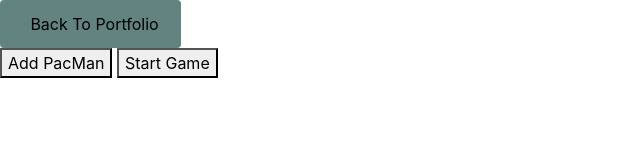
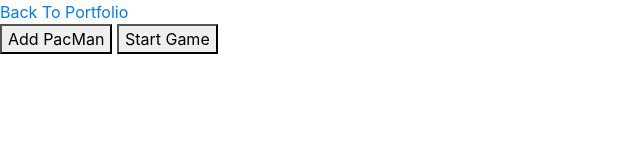
Before and after one commit to JBecerra601/PacMen, a plain HTML site: page Index.html in a window 1280 px wide. Shown: the whole page, without its empty margins (0-640 px from the left). Drawn offline with nearby package versions, Linux system fonts and the light colour scheme.

Commit message:
commit to main

```diff
--- a/Index.html
+++ b/Index.html
@@ -4,7 +4,6 @@
     <meta charset="UTF-8">
     <meta http-equiv="X-UA-Compatible" content="IE=edge">
     <meta name="viewport" content="width=device-width, initial-scale=1.0">
-    <link rel="stylesheet" href="styles.css">
 
     <!--BOOTSTRAP BOOTSTRAP BOOTSTRAP BOOTSTRAP BOOTSTRAP BOOTSTRAP-->
     <link rel="stylesheet" href="https://cdn.jsdelivr.net/npm/bootstrap@4.0.0/dist/css/bootstrap.min.css" integrity="sha384-Gn5384xqQ1aoWXA+058RXPxPg6fy4IWvTNh0E263XmFcJlSAwiGgFAW/dAiS6JXm" crossorigin="anonymous">
@@ -16,7 +15,11 @@
 </head>
 <body>
     <!--return button-->
-    <div><a href="https://jbecerra601.github.io/" class="button"><i class="bi bi-house"></i>Back To Portfolio</a></div>
+    <div class="text-left">
+        <a href="https://jbecerra601.github.io/" class="button"><i class="bi bi-house"></i>Back To Portfolio</a></div>
+    </div>
+
+
 
     <div id='game'>
         <button onclick='makeOne()' width='200' height='30'>Add PacMan</button>
```
